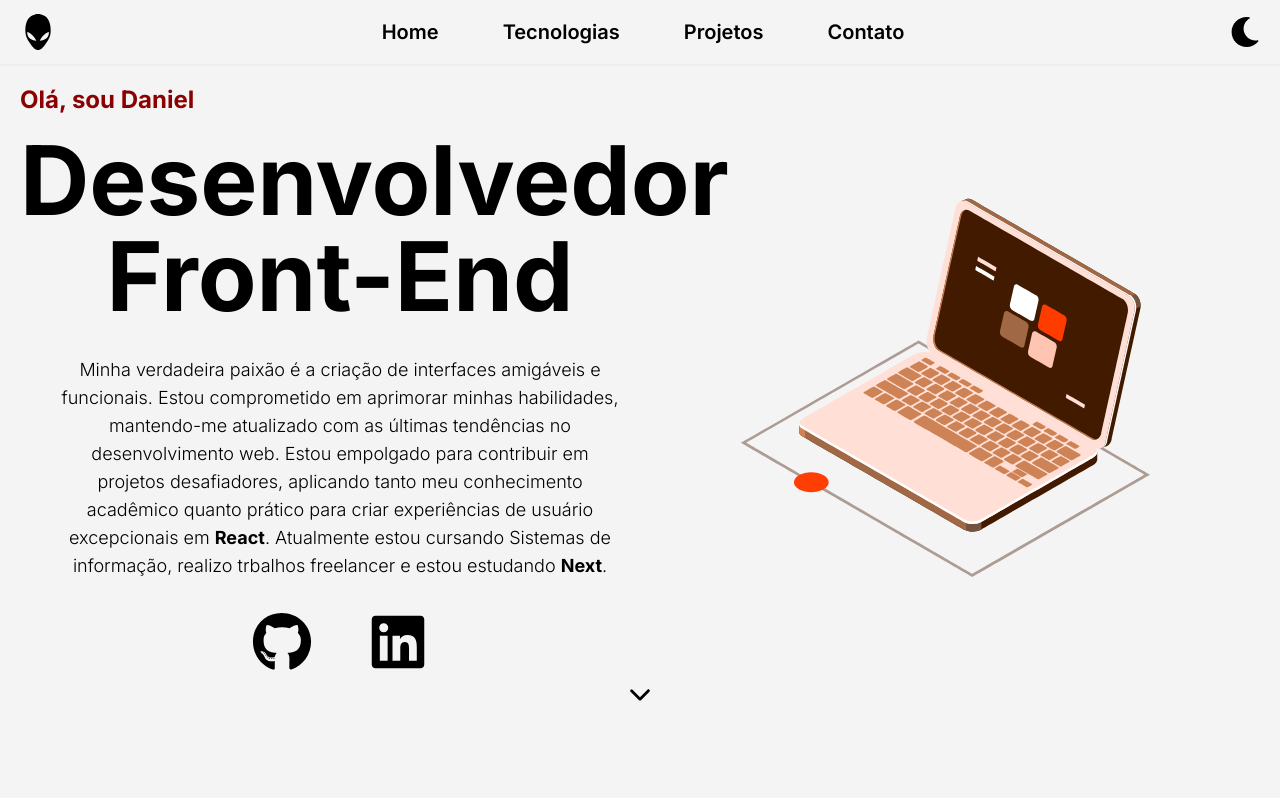
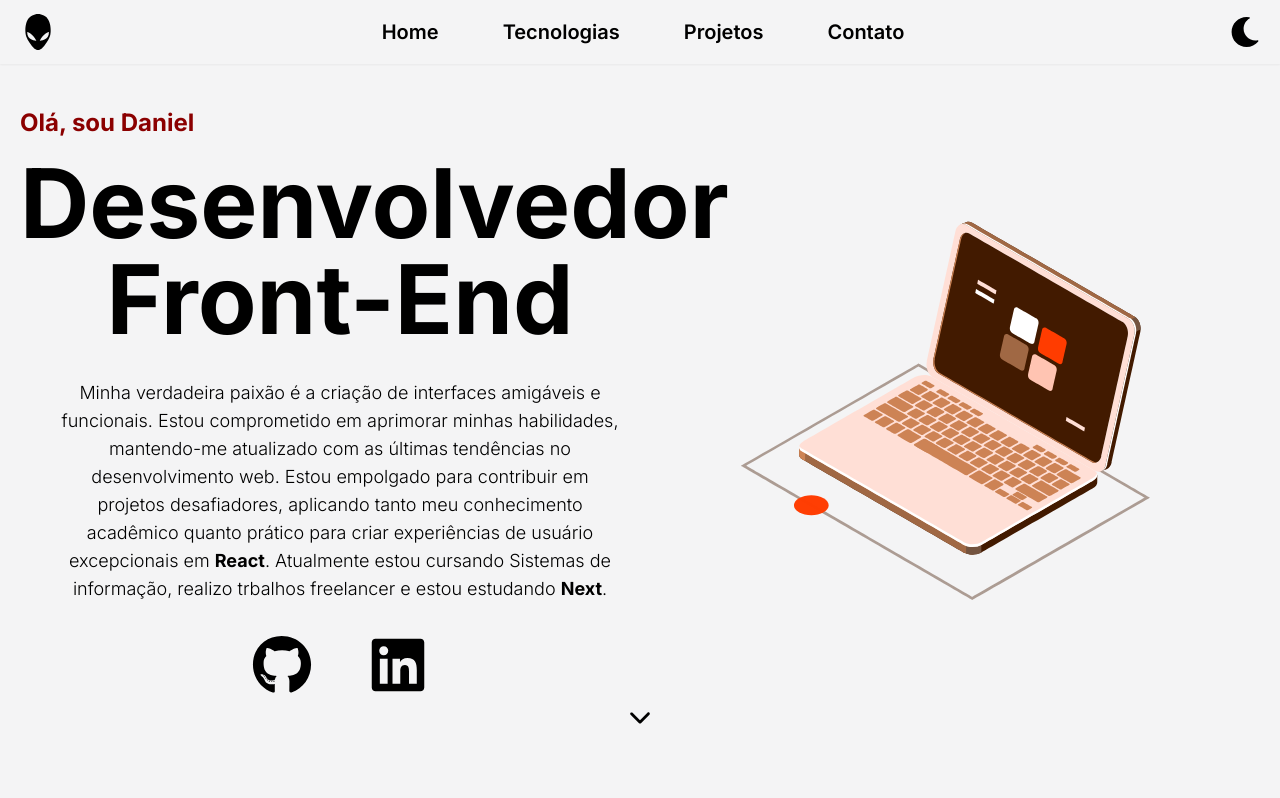
Before and after one commit to DanielSantana47/portfolio, a Next.js app: page / in a window 1280 px wide. Shown: the top 798 px of the page. Built offline with nearby package versions, Linux system fonts and the light colour scheme.

Commit message:
h-screen header

```diff
--- a/src/components/header.tsx
+++ b/src/components/header.tsx
@@ -20,7 +20,7 @@ export const Header = ()=> {
             opacity: isInView ? 1 : 0,
             transition: "all 1s cubic-bezier(0.17, 0.55, 0.55, 1)"
             }}
-            className="max-w-[1450px] w-full h-full flex flex-col justify-center mt-10 sm:mt-16">
+            className="max-w-[1450px] w-full h-full xl:h-screen flex flex-col justify-center mt-10 sm:mt-16 xl:mt-0">
                 <span className="text-primary font-bold text-lg sm:text-2xl lg:text-2xl">Olá, sou Daniel</span>
                 <div className="flex xl:flex-row flex-col justify-between">
                     <div className="flex-1">
```
